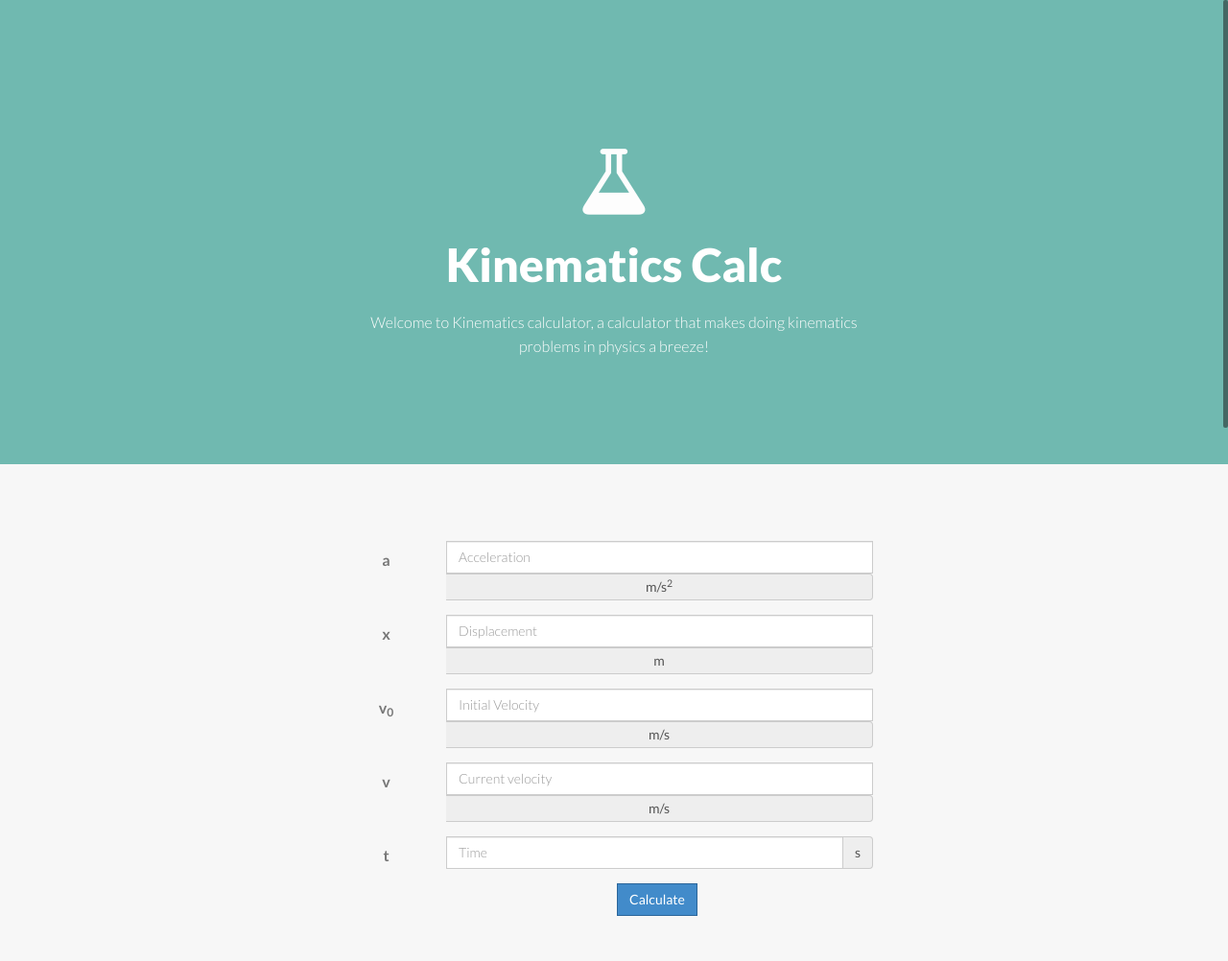
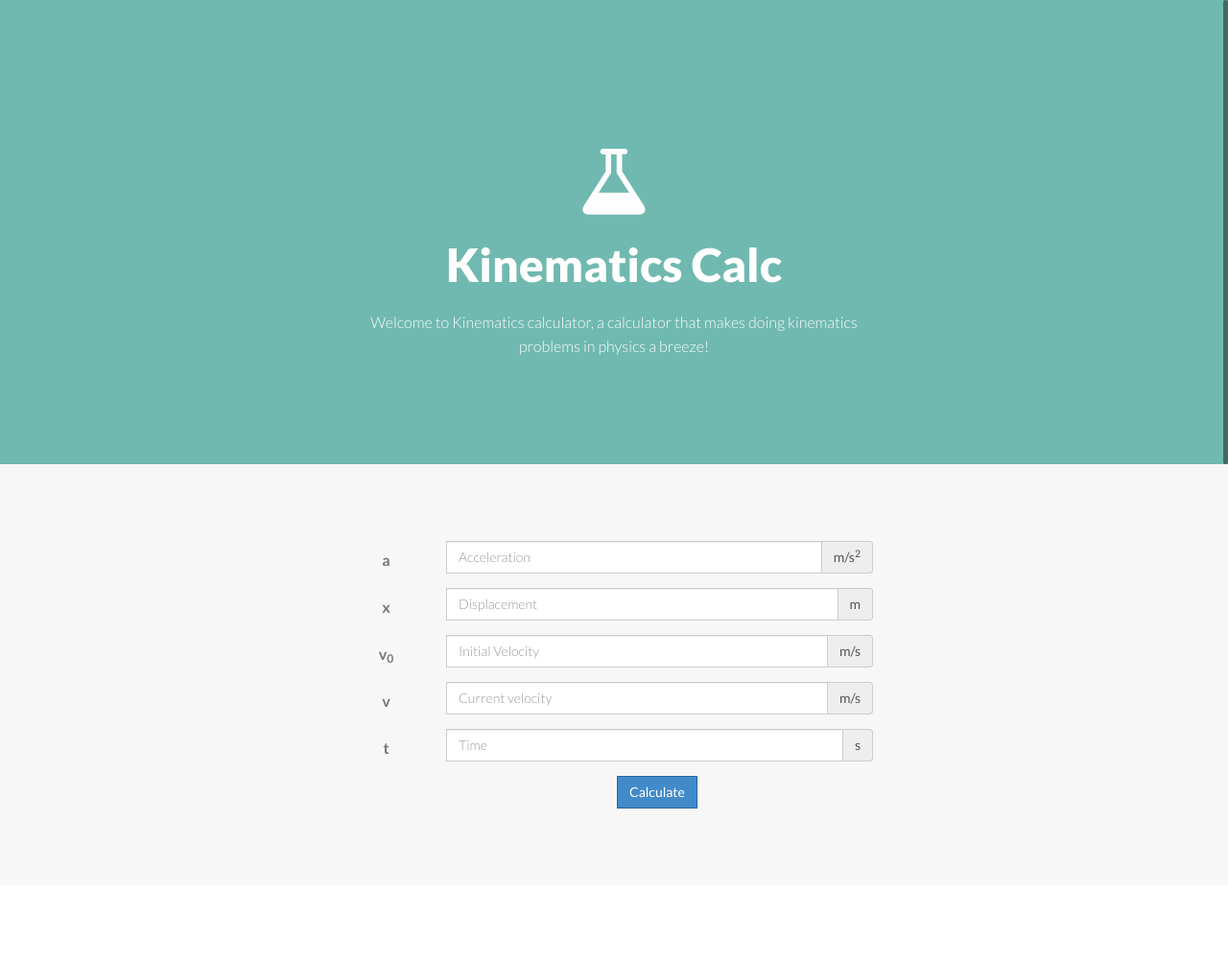
Before and after one commit to yangzihe/Kinematics-Calculator, a Flask app: page / in a window 1280 px wide. Shown: the top 1002 px of the page at 96% size. Run offline with Flask 2, Linux system fonts and the light colour scheme; some libraries are stand-ins or nearby versions.

Commit message:
Fixed widths

```diff
--- a/templates/index.html
+++ b/templates/index.html
@@ -47,7 +47,7 @@
                                 <div class="form-group">
                                     <label for="acceleration" class="control-label col-xs-2">a</label>
                                     <div class="col-xs-10">
-                                        <div class-"input-group">
+                                        <div class="input-group">
                                             <input type="text" class="form-control" id="acceleration" placeholder="Acceleration">
                                             <span class="input-group-addon">m/s<sup>2</sup></span>
                                         </div>
@@ -56,7 +56,7 @@
                                 <div class="form-group">
                                     <label for="displacement" class="control-label col-xs-2">x</label>
                                     <div class="col-xs-10">
-                                        <div class-"input-group">
+                                        <div class="input-group">
                                             <input type="text" class="form-control" id="displacement" placeholder="Displacement">
                                             <span class="input-group-addon">m</span>
                                         </div>
@@ -65,7 +65,7 @@
                                 <div class="form-group">
                                     <label for="initVelocity" class="control-label col-xs-2">v<sub>0</sub></label>
                                     <div class="col-xs-10">
-                                        <div class-"input-group">
+                                        <div class="input-group">
                                             <input type="text" class="form-control" id="initVelocity" placeholder="Initial Velocity">
                                             <span class="input-group-addon">m/s</span>
                                         </div>
@@ -74,7 +74,7 @@
                                 <div class="form-group">
                                     <label for="velocity" class="control-label col-xs-2">v</label>
                                     <div class="col-xs-10">
-                                        <div class-"input-group">
+                                        <div class="input-group">
                                             <input type="text" class="form-control" id="velocity" placeholder="Current velocity">
                                             <span class="input-group-addon">m/s</span>
                                         </div>
```
